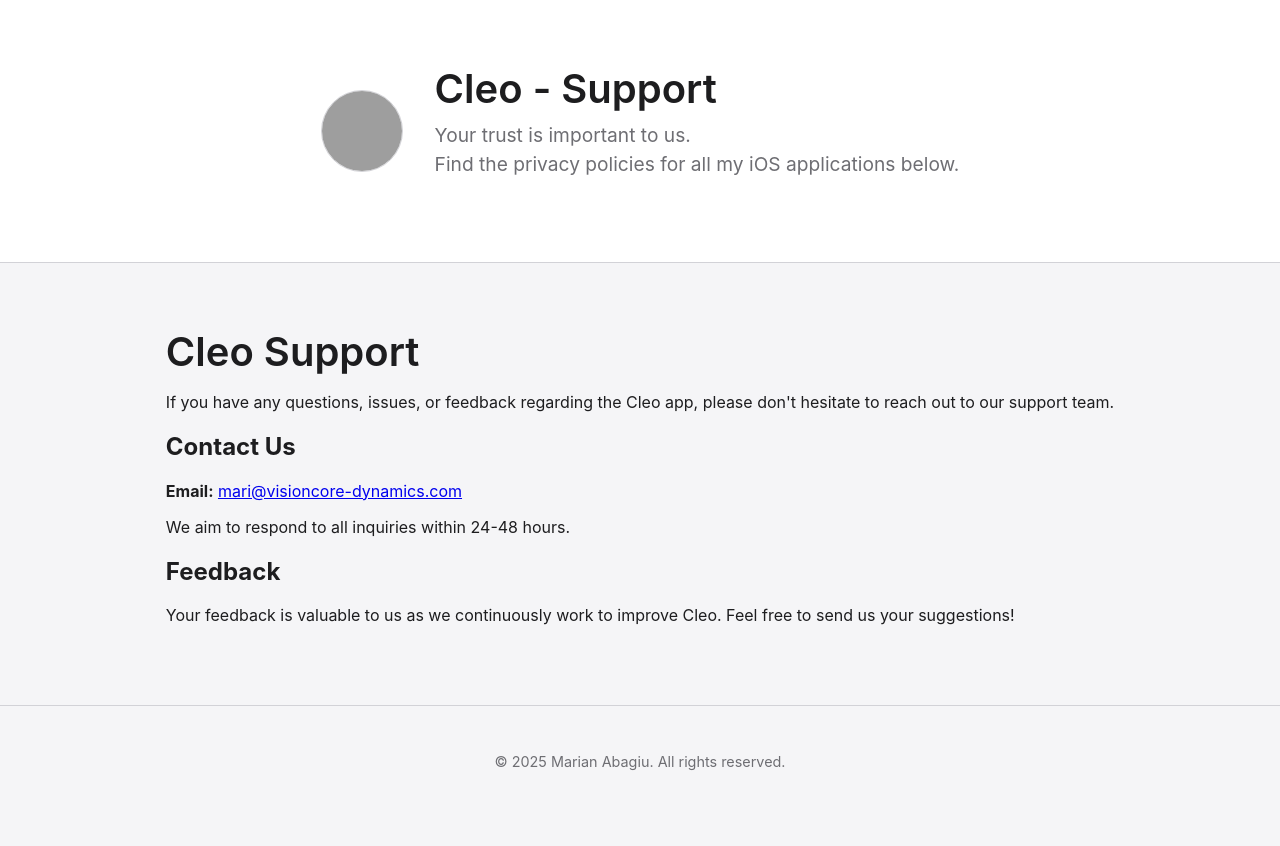
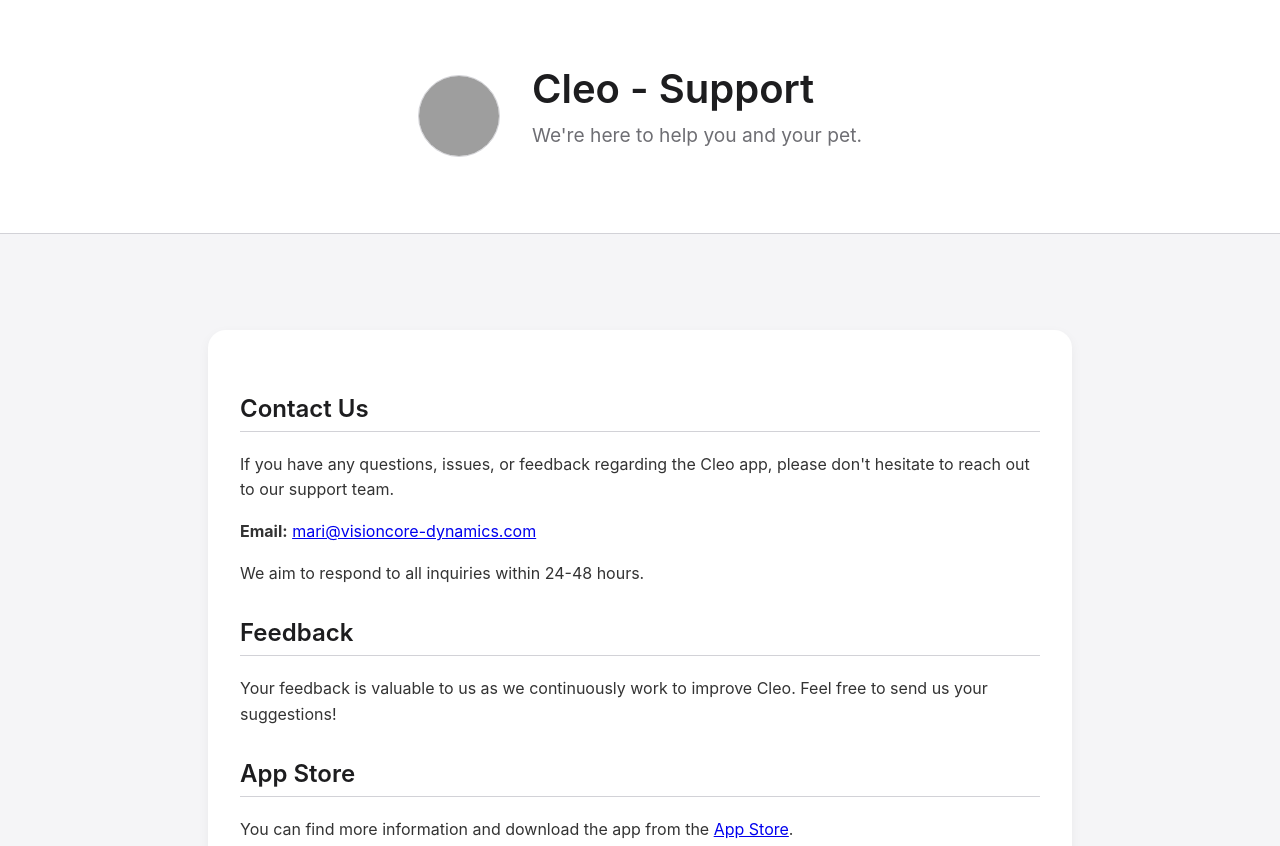
Before and after one commit to samcrow92/PrivacyPolicies, a plain HTML site: page support/cleo-support.html in a window 1280 px wide. Shown: the top 846 px of the page. Before the commit the page ends 816 px from the top, so only its background shows below. Drawn offline with Linux system fonts and the light colour scheme; grey boxes are pictures that could not be loaded.

Commit message:
updated with details about cleo

```diff
--- a/support/cleo-support.html
+++ b/support/cleo-support.html
@@ -5,36 +5,34 @@
     <meta name="viewport" content="width=device-width, initial-scale=1.0">
     <title>Cleo - Support</title>
     <link rel="stylesheet" href="../style.css">
-    <link href="https://fonts.googleapis.com/css2?family=Press+Start+2P&display=swap" rel="stylesheet">
 </head>
-<body class="dark-bg pixel-font animated-bg">
-    <header class="hero pixel-border pixel-bg">
+<body>
+    <header class="hero">
         <div class="hero-content">
-            <img src="https://avatars.githubusercontent.com/u/116040?s=120" alt="Marian Abagiu" class="avatar">
+            <img src="../images/Premium.png" alt="Cleo Icon" class="avatar">
             <div>
                 <h1>Cleo - Support</h1>
-                <p class="subtitle">Your trust is important to us.<br>Find the privacy policies for all my iOS applications below.</p>
+                <p class="subtitle">We're here to help you and your pet.</p>
             </div>
         </div>
     </header>
 
     <main>
-        <div class="container">
-            <h1>Cleo Support</h1>
+        <div class="policy-content">
+            <h2>Contact Us</h2>
             <p>If you have any questions, issues, or feedback regarding the Cleo app, please don't hesitate to reach out to our support team.</p>
-
-            <h2>Contact Us</h2>
             <p><strong>Email:</strong> <a href="mailto:mari@visioncore-dynamics.com">mari@visioncore-dynamics.com</a></p>
             <p>We aim to respond to all inquiries within 24-48 hours.</p>
 
-
-
             <h2>Feedback</h2>
             <p>Your feedback is valuable to us as we continuously work to improve Cleo. Feel free to send us your suggestions!</p>
+
+            <h2>App Store</h2>
+            <p>You can find more information and download the app from the <a href="https://apps.apple.com/ro/app/cleo-pet-health-tracker/id6752721091" target="_blank">App Store</a>.</p>
         </div>
     </main>
 
-    <footer class="pixel-border pixel-bg">
+    <footer>
         <p>&copy; 2025 Marian Abagiu. All rights reserved.</p>
     </footer>
 </body>
```
Also changed, not shown: index.html (+3 -2 lines), policies/cleo-policy-en.html (+6 -7 lines), subscription/cleo-subscription-details.html (+2 -2 lines), 2 other files.
